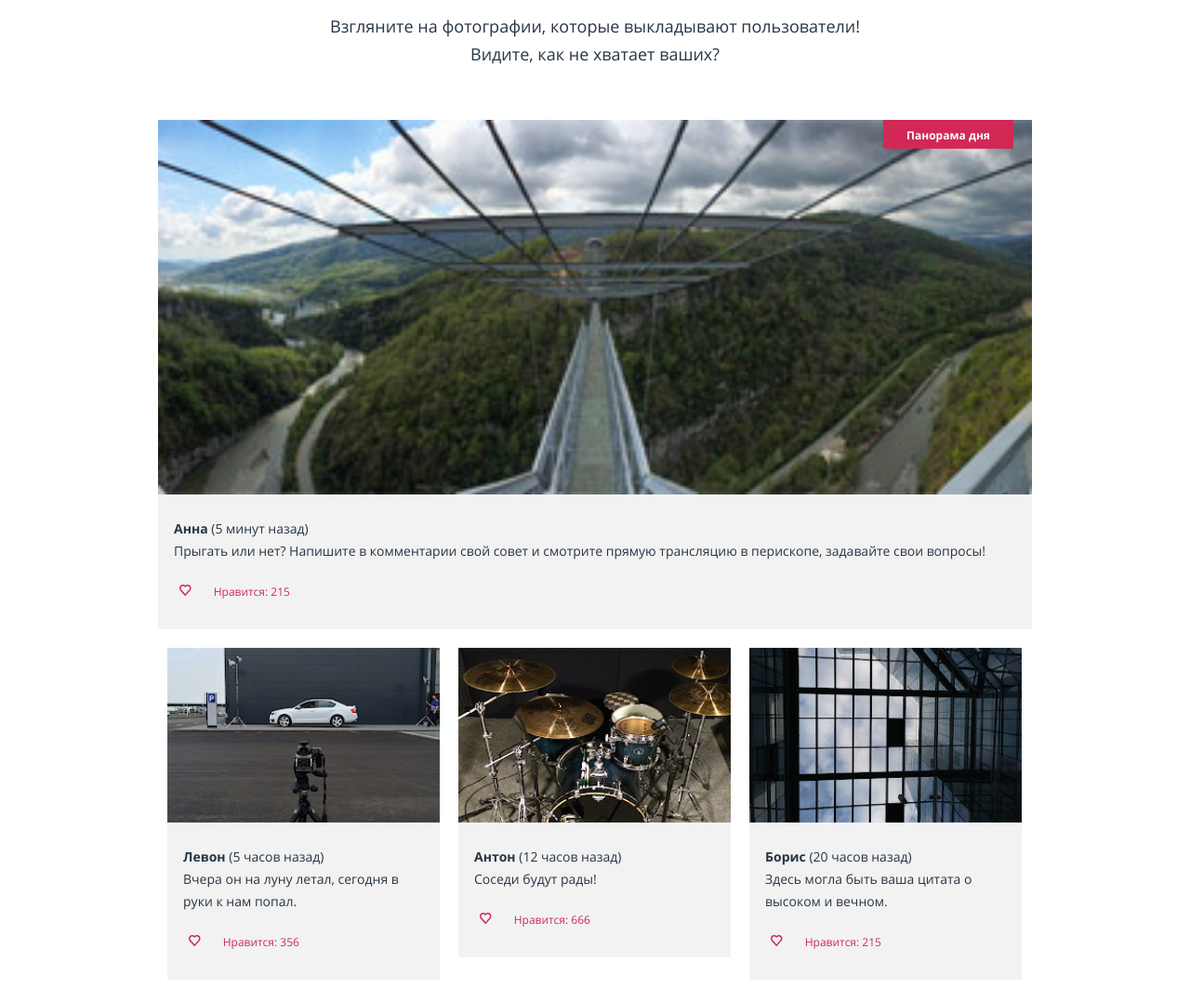
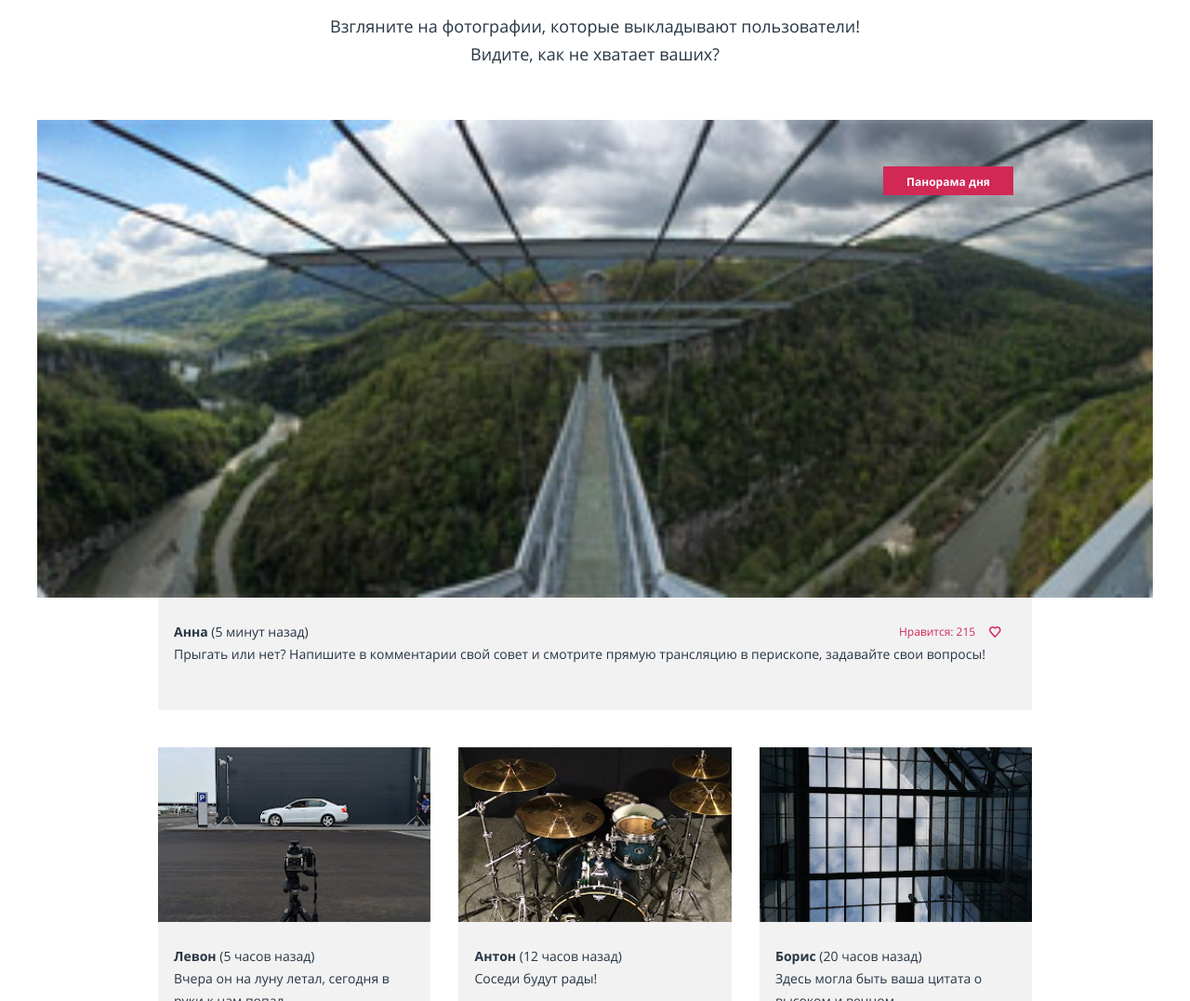
Before and after one commit to leleo21/1188137-pink-19, a website: page source/photo.html in a window 1280 px wide. Shown: the part 420-1497 px from the top of the page at 93% size. Drawn offline with nearby package versions, Linux system fonts and the light colour scheme; files that its build step writes are made by us from their sources.

Commit message:
Завершаем вёрстку адаптивных сеток

```diff
--- a/source/photo.html
+++ b/source/photo.html
@@ -48,16 +48,19 @@
       <div class="container">
         <p class="users__text-item">Взгляните на фотографии, которые выкладывают пользователи!<br> Видите, как не хватает ваших?</p>
         <ul class="users__item users-list">
-          <li class="users-list__item users-list__item--width">
+          <li class="users-list__item users-list__item--main">
             <a class="users-list__link" href="#">
-              <img  class="users-list__picture users-list__picture--width" src="img/panorama-mobile@1x.jpg" width="320" height="137" alt="Панорама леса">
+              <div class="users-list__image users-list__image--main">
+                <img  class="users-list__picture" src="img/panorama-mobile@1x.jpg" width="320" height="137" alt="Панорама леса">
+              </div>
               <span class="users-list__checkbox">Панорама дня</span>
             </a>
-            <div class="users-list__info information">
+            <div class="users-list__info information information--main">
               <b class="information__name"> Анна <span class="information__time">(5 минут назад)</span></b>
               <p class="information__text">
                 Прыгать или нет? Напишите в комментарии свой совет и смотрите прямую трансляцию в перископе, задавайте свои вопросы!
               </p>
+              <div class="information__stats information__stats--main">
                 <button class="information__heart" type="button">
                   <svg version="1.0" xmlns="http://www.w3.org/2000/svg" xmlns:xlink="http://www.w3.org/1999/xlink" x="0px" y="0px" width="12.545px" height="11.99px" viewBox="521.939 473.064 12.545 11.99" enable-background="new 521.939 473.064 12.545 11.99" xml:space="preserve">
                     <g>
@@ -67,16 +70,20 @@
                 </button>
                 <b class="information__like">Нравится: 215</b>
               </div>
+            </div>
           </li>
           <li class="users-list__item">
             <a class="users-list__link" href="#">
+              <div class="users-list__image">
                 <img class="users-list__picture" src="img/photo-car-mobile@1x.jpg" width="280" height="180" alt="Фото машины">
+              </div>
             </a>
             <div class="users-list__info information">
               <b class="information__name">Левон <span class="information__time">(5 часов назад)</span></b>
               <p class="information__text">
                 Вчера он на луну летал, сегодня в руки к нам попал.
               </p>
+              <div class="information__stats">
                 <button class="information__heart" type="button">
                   <svg version="1.0" xmlns="http://www.w3.org/2000/svg" xmlns:xlink="http://www.w3.org/1999/xlink" x="0px" y="0px" width="12.545px" height="11.99px" viewBox="521.939 473.064 12.545 11.99" enable-background="new 521.939 473.064 12.545 11.99" xml:space="preserve">
                     <g>
@@ -86,16 +93,20 @@
                 </button>
                 <b class="information__like">Нравится: 356</b>
               </div>
+            </div>
           </li>
           <li class="users-list__item">
             <a class="users-list__link" href="#">
+              <div class="users-list__image">
                 <img class="users-list__picture" src="img/photo-drumset-mobile@1x.jpg" width="280" height="180" alt="Барабанная установка">
+              </div>
             </a>
             <div class="users-list__info information">
-              <b class="information__name"> Антон <span class="information__time">(12 часов назад)</span></b>
+              <b class="information__name">Антон <span class="information__time">(12 часов назад)</span></b>
               <p class="information__text">
                 Соседи будут рады!
               </p>
+              <div class="information__stats">
                 <button class="information__heart" type="button">
                   <svg version="1.0" xmlns="http://www.w3.org/2000/svg" xmlns:xlink="http://www.w3.org/1999/xlink" x="0px" y="0px" width="12.545px" height="11.99px" viewBox="521.939 473.064 12.545 11.99" enable-background="new 521.939 473.064 12.545 11.99" xml:space="preserve">
                     <g>
@@ -105,16 +116,20 @@
                 </button>
                 <b class="information__like">Нравится: 666</b>
               </div>
+            </div>
           </li>
           <li class="users-list__item">
             <a class="users-list__link" href="#">
+              <div class="users-list__image">
                 <img class="users-list__picture" src="img/photo-window-mobile@1x.jpg" width="280" height="180" alt="Стеклянная крыша">
+              </div>
             </a>
             <div class="users-list__info information">
               <b class="information__name">Борис <span class="information__time">(20 часов назад)</span></b>
               <p class="information__text">
                 Здесь могла быть ваша цитата о высоком и вечном.
               </p>
+              <div class="information__stats">
                 <button class="information__heart" type="button">
                   <svg version="1.0" xmlns="http://www.w3.org/2000/svg" xmlns:xlink="http://www.w3.org/1999/xlink" x="0px" y="0px" width="12.545px" height="11.99px" viewBox="521.939 473.064 12.545 11.99" enable-background="new 521.939 473.064 12.545 11.99" xml:space="preserve">
                     <g>
@@ -124,16 +139,20 @@
                 </button>
                 <b class="information__like">Нравится: 215</b>
               </div>
+            </div>
           </li>
           <li class="users-list__item">
             <a class="users-list__link" href="#">
+              <div class="users-list__image">
                 <img class="users-list__picture" src="img/photo-fair-mobile@1x.jpg" width="280" height="180" alt="Кубанский рынок">
+              </div>
             </a>
             <div class="users-list__info information">
               <b class="information__name">Сергей <span class="information__time">(25 часов назад)</span></b>
               <p class="information__text">
                 Самая кубанская в мире!
               </p>
+              <div class="information__stats">
                 <button class="information__heart" type="button">
                   <svg version="1.0" xmlns="http://www.w3.org/2000/svg" xmlns:xlink="http://www.w3.org/1999/xlink" x="0px" y="0px" width="12.545px" height="11.99px" viewBox="521.939 473.064 12.545 11.99" enable-background="new 521.939 473.064 12.545 11.99" xml:space="preserve">
                     <g>
@@ -143,16 +162,20 @@
                 </button>
                 <b class="information__like">Нравится: 215</b>
               </div>
+            </div>
           </li>
           <li class="users-list__item">
             <a class="users-list__link" href="#">
+              <div class="users-list__image">
                 <img class="users-list__picture" src="img/photo-pov-mobile@1x.jpg" width="280" height="180" alt="Вид с горы">
+              </div>
             </a>
             <div class="users-list__info information">
               <b class="information__name">Максим <span class="information__time">(40 часов назад)</span></b>
               <p class="information__text">
                 Где снег-то?
               </p>
+              <div class="information__stats">
                 <button class="information__heart" type="button">
                   <svg version="1.0" xmlns="http://www.w3.org/2000/svg" xmlns:xlink="http://www.w3.org/1999/xlink" x="0px" y="0px" width="12.545px" height="11.99px" viewBox="521.939 473.064 12.545 11.99" enable-background="new 521.939 473.064 12.545 11.99" xml:space="preserve">
                     <g>
@@ -162,16 +185,20 @@
                 </button>
                 <b class="information__like">Нравится: 150</b>
               </div>
+            </div>
           </li>
           <li class="users-list__item">
             <a class="users-list__link" href="#">
+              <div class="users-list__image">
                 <img class="users-list__picture" src="img/photo-wing-mobile@1x.jpg" width="280" height="180" alt="Крыло самолета">
+              </div>
             </a>
             <div class="users-list__info information">
               <b class="information__name">Надежда <span class="information__time">(45 часов назад)</span></b>
               <p class="information__text">
                 Всем GM и взаимные лайки!
               </p>
+              <div class="information__stats">
                 <button class="information__heart" type="button">
                   <svg version="1.0" xmlns="http://www.w3.org/2000/svg" xmlns:xlink="http://www.w3.org/1999/xlink" x="0px" y="0px" width="12.545px" height="11.99px" viewBox="521.939 473.064 12.545 11.99" enable-background="new 521.939 473.064 12.545 11.99" xml:space="preserve">
                     <g>
@@ -180,6 +207,7 @@
                   </svg>
                 </button>
                 <b class="information__like">Нравится: 2560</b>
+              </div>
             </div>
           </li>
         </ul>
--- a/source/sass/blocks/availability.scss
+++ b/source/sass/blocks/availability.scss
@@ -6,7 +6,7 @@
   color: $white;
   padding-top: 36px;
   margin: 0;
-  top: 100px;
+  background-position: top -113px center;
 
   @include media-width($tablet-width) {
     padding-top: 103px;
--- a/source/sass/blocks/form.scss
+++ b/source/sass/blocks/form.scss
@@ -99,7 +99,7 @@
   }
 
   @include media-width($desktop-width) {
-    margin-bottom: 58px;
+    margin-bottom: 56px;
   }
 }
 
--- a/source/sass/blocks/information.scss
+++ b/source/sass/blocks/information.scss
@@ -1,3 +1,10 @@
+.information {
+  @include media-width($tablet-width) {
+    display: flex;
+    flex-wrap: wrap;
+  }
+}
+
 .information__heart {
   border: none;
   background-color: transparent;
@@ -16,6 +23,8 @@
   color: $dark;
   font-size: 14px;
   line-height: 24px;
+  order: -2;
+  min-width: 70%;
 }
 
 .information__time {
@@ -24,7 +33,32 @@
 
 .information__text {
   color: $dark;
-  padding-bottom: 20px;
+  margin-bottom: 20px;
   font-size: 14px;
   line-height: 24px;
 }
+
+.information__stats {
+  width: 100%;
+
+  @include media-width($tablet-width) {
+    display: flex;
+    justify-content: space-between;
+    flex-direction: row-reverse;
+    flex-wrap: nowrap;
+  }
+}
+
+.information__stats--main {
+  width: 130px;
+
+  @include media-width($tablet-width) {
+    order: -1;
+  }
+}
+
+.information--main {
+  @include media-width($tablet-width) {
+    justify-content: space-between;
+  }
+}
--- a/source/sass/blocks/main-nav.scss
+++ b/source/sass/blocks/main-nav.scss
@@ -41,6 +41,12 @@
   }
 }
 
+.main-nav__item:last-child {
+  @include media-width($desktop-width) {
+    padding-right: 0;
+  }
+}
+
 .main-nav__list {
   margin-left: -20px;
   margin-right: -20px;
--- a/source/sass/blocks/reviews.scss
+++ b/source/sass/blocks/reviews.scss
@@ -101,6 +101,11 @@
   }
 }
 
+.reviews__button {
+  border: none;
+  background-color: transparent;
+}
+
 .reviews__slider--dedicated {
   width: 6px;
   height: 6px;
--- a/source/sass/blocks/users-list.scss
+++ b/source/sass/blocks/users-list.scss
@@ -2,6 +2,7 @@
   @include media-width($tablet-width) {
     display: flex;
     flex-wrap: wrap;
+    justify-content: space-between;
   }
 }
 
@@ -24,15 +25,15 @@
   top: 0;
   right: 20px;
   padding-top: 5px;
+
+  @include media-width($tablet-width) {
+    top: 50px;
+  }
 }
 
 .users-list__item {
-  position: relative;
-
   @include media-width($tablet-width) {
     width: calc((99.9% - 10px * 4) / 2);
-    margin-left: 10px;
-    margin-right: 10px;
     margin-bottom: 20px;
   }
 
@@ -45,13 +46,17 @@
   width: 100%;
 }
 
-.users-list__picture--width {
-  width: 100%;
+.users-list__image--main {
+  margin-right: -20px;
+  margin-left: -20px;
+
+  @include media-width($desktop-width) {
+    margin-right: -130px;
+    margin-left: -130px;
+  }
 }
 
-.users-list__item--width {
-  @include media-width($tablet-width) {
-    width: 100%;
-    margin: 0;
-  }
+.users-list__item--main {
+  width: 100%;
+  position: relative;
 }
```
Also changed, not shown: source/index.html (+4 -0 lines). Lines whose indentation alone changed are shown as unchanged.
